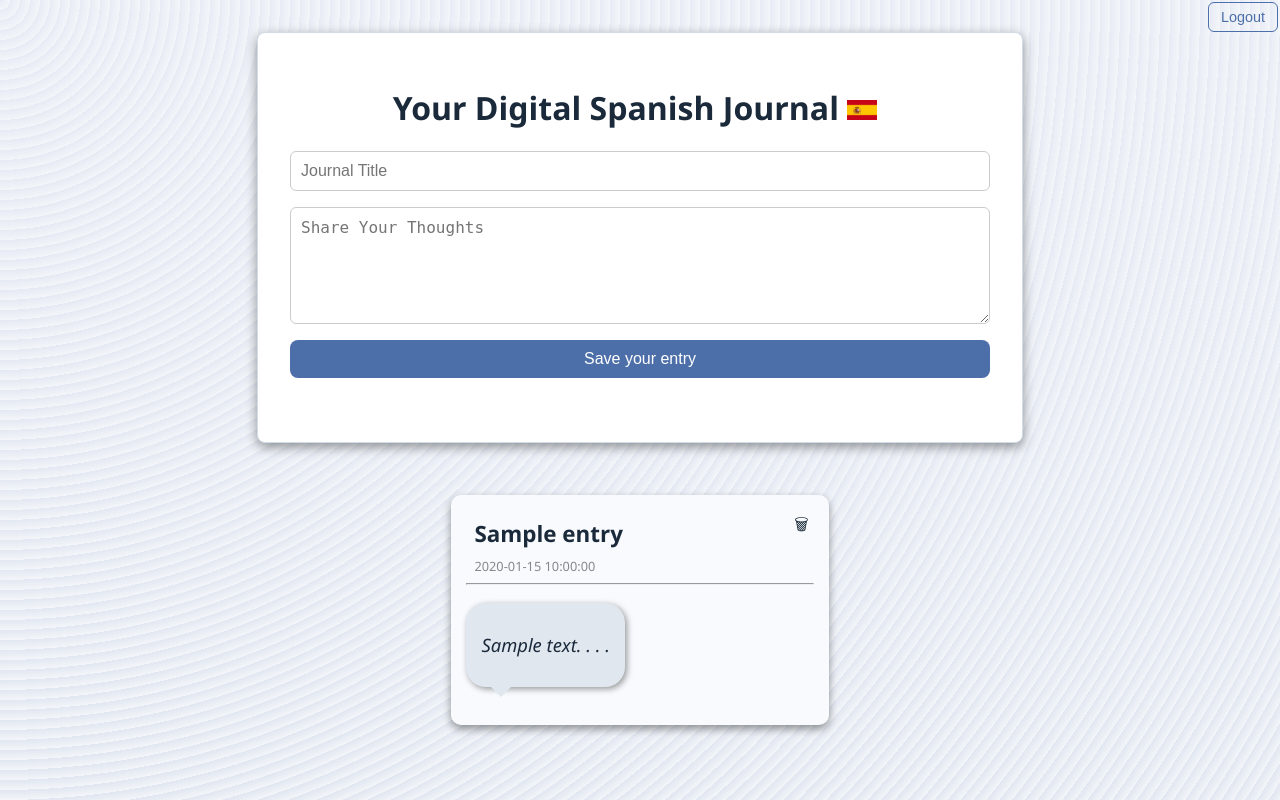
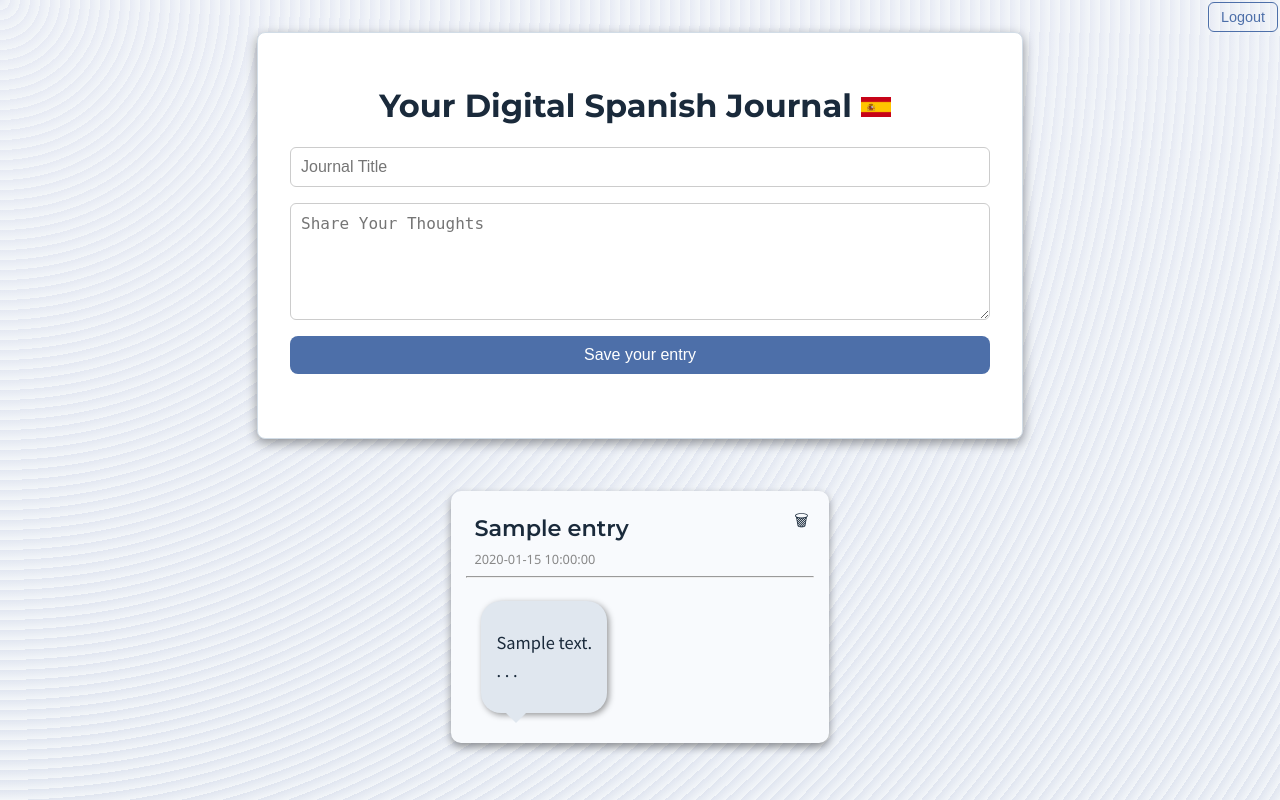
Before and after one commit to wmblack23/digital-spanish-journal, a Flask app: page / in a window 1280 px wide. Run offline with Flask 3, Linux system fonts and the light colour scheme; the visitor is signed in with stand-in values (Sample User, id 1); a database or web service that is not in the repository returns one stand-in record (values such as "Sample title").

Commit message:
Font updates

```diff
--- a/static/css/styles.css
+++ b/static/css/styles.css
@@ -20,7 +20,6 @@ body::before {
   pointer-events: none; /* ensures it doesn't interfere with clicks */
 }
 
-
 .container {
     max-width: 700px;
     margin: 2rem auto;
@@ -33,6 +32,7 @@ body::before {
 
 h1 {
     text-align: center;
+    font-family: 'Montserrat', sans-serif;
     color: #1a2a3b;
   }
 
@@ -128,6 +128,7 @@ button:hover {
     font-size: 1.4rem;
     margin: 8px;
     font-weight: 600;
+    font-family: 'Montserrat', sans-serif;
   }
 
 .blog-card h8 {
@@ -141,6 +142,7 @@ button:hover {
     font-size: 1.15rem;
     color: #1a2a3b;
     line-height: 1.5;
+    font-family: 'Source Sans Pro', sans-serif;
   }
 
 .text-bubble {
@@ -151,8 +153,7 @@ button:hover {
     position: relative;
     font-size: 14px;
     max-width: 90%;
-    margin: 10px 0;
-    font-style: italic;
+    margin: 15px;
     box-shadow: 2px 2px 6px rgba(0, 0, 0, 0.4);
     word-wrap: break-word;
     white-space: normal;
@@ -177,7 +178,7 @@ button:hover {
 }
 
 .delete-btn:hover {
-  background: #eaf0f6;
+  background: #d3e0ed;
 }
 
 .blog-card:hover {
@@ -259,6 +260,7 @@ button:hover {
 
 #expanded-title, #corrected-title {
   font-size: 1.4rem;
+  font-family: 'Montserrat', sans-serif;
   margin: 8px;
   font-weight: 600;
   color: #1a2a3b;
@@ -270,6 +272,7 @@ button:hover {
   margin-top: 15px;
   color: #1a2a3b;
   line-height: 1.5;
+  font-family: 'Source Sans Pro', sans-serif;
 }
 
 #corrections-list {
@@ -277,6 +280,7 @@ button:hover {
   margin-left: 8px;
   color: #1a2a3b;
   line-height: 2.25;
+  font-family: 'Source Sans Pro', sans-serif;
 }
 
 #expanded-line {
--- a/templates/index.html
+++ b/templates/index.html
@@ -8,6 +8,8 @@
         <button type="submit" class="logout-btn">Logout</button>
     </form>
     <link rel="stylesheet" href="{{ url_for('static', filename='css/styles.css') }}">
+    <link href="https://fonts.googleapis.com/css2?family=Montserrat:wght@400;600;700&display=swap" rel="stylesheet">
+    <link href="https://fonts.googleapis.com/css2?family=Source+Sans+Pro:wght@400;600&display=swap" rel="stylesheet">
 </head>
 <body>
     <div id="main-content">
@@ -36,7 +38,8 @@
                     <h8>{{ post.timestamp }}</h8>
                     <hr>
                     <div class="text-bubble">
-                        <p>{{ post.body.split()[:7] | join(' ') }} . . .</p>
+                        <p>{{ post.body.split()[:7] | join(' ') }}<br>. . .
+                        </p>
                     </div>
                 </div>
             {% endfor %}
```
